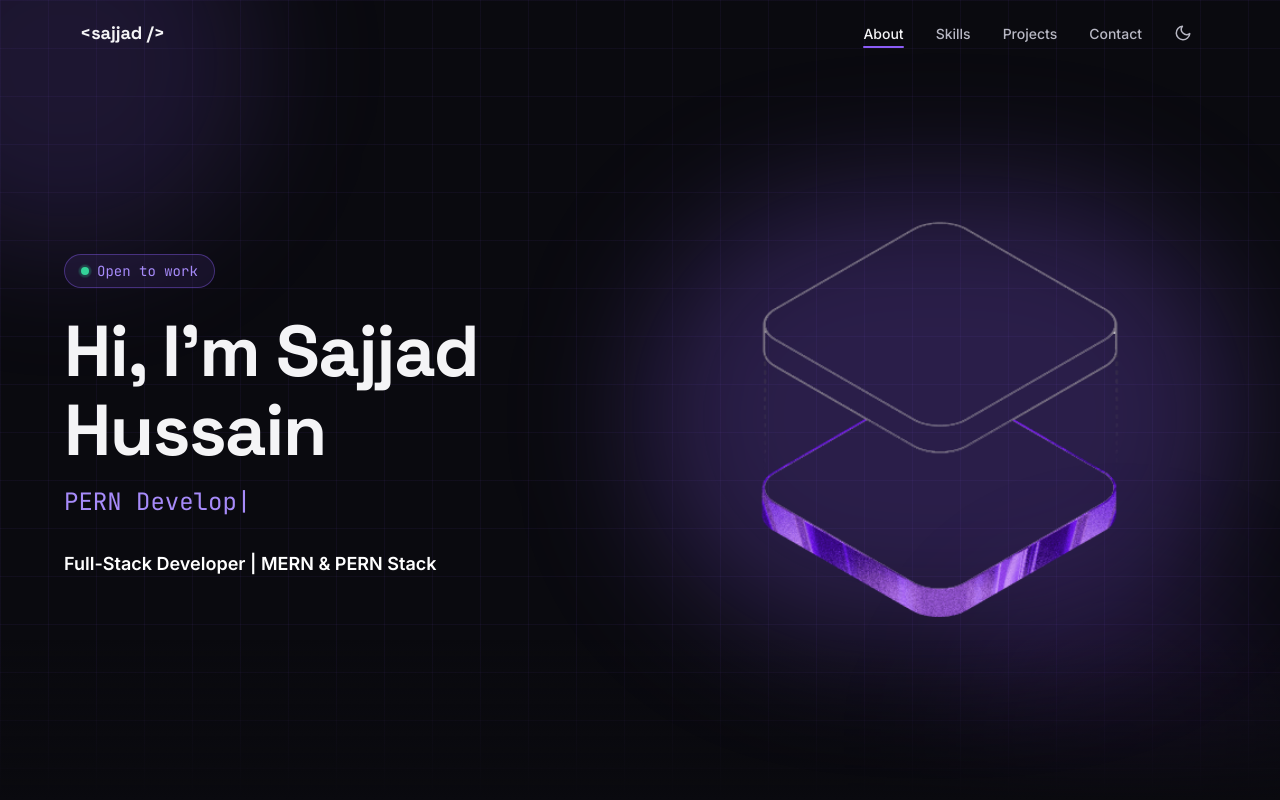
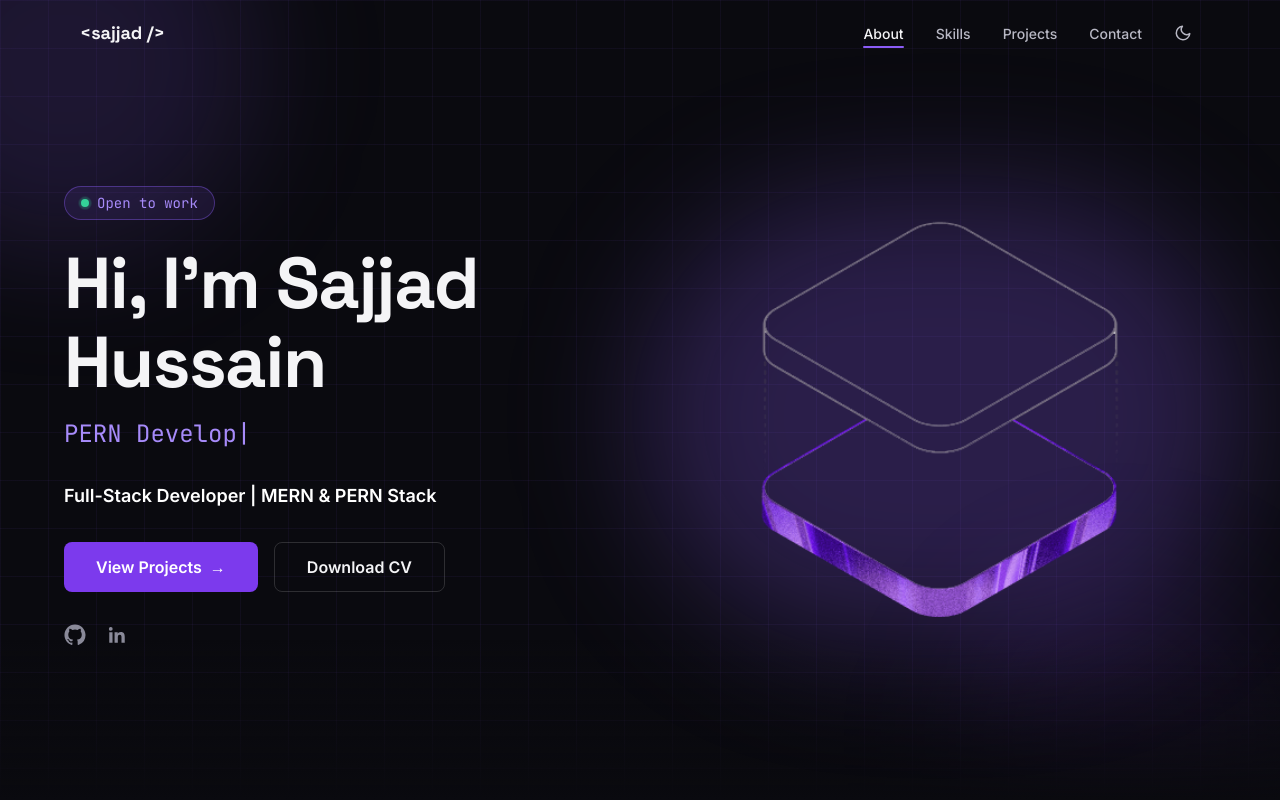
Before and after one commit to sajad-husain/portfolio-website, a React (Vite) app: page / in a window 1280 px wide. Shown: the top 800 px of the page. Built offline with nearby package versions, Linux system fonts and the light colour scheme.

Commit message:
feat: primary view projects CTA

```diff
--- a/src/components/Hero.jsx
+++ b/src/components/Hero.jsx
@@ -40,9 +40,51 @@ function Hero() {
                     <p className="text-xl md:text-2xl text-ink-secondary mb-8">
                         <TypingEffect words={ROLES} />
                     </p>
-                    <p className="text-lg font-semibold text-white">
+                    <p className="text-lg font-semibold text-white mb-8">
                         Full-Stack Developer | MERN &amp; PERN Stack
                     </p>
+
+                    <div className="flex flex-wrap justify-center md:justify-start gap-4 mb-8">
+                        <a
+                            href="#projects"
+                            className="btn-primary glow-hover py-3 px-8 text-base group inline-flex items-center gap-2"
+                        >
+                            View Projects
+                            <span className="transition-transform duration-200 group-hover:translate-x-1" aria-hidden="true">→</span>
+                        </a>
+                        <a
+                            href="/resume.pdf"
+                            download
+                            className="inline-flex items-center py-3 px-8 rounded-lg border border-white/15 text-base font-semibold text-ink-primary hover:border-accent/60 hover:bg-accent/10 transition-colors duration-200"
+                        >
+                            Download CV
+                        </a>
+                    </div>
+
+                    <div className="flex justify-center md:justify-start gap-5">
+                        <a
+                            href="https://github.com/yourusername"
+                            target="_blank"
+                            rel="noopener noreferrer"
+                            aria-label="GitHub profile"
+                            className="text-ink-muted hover:text-ink-primary transition-colors"
+                        >
+                            <svg width="22" height="22" viewBox="0 0 24 24" fill="currentColor" aria-hidden="true">
+                                <path d="M12 .5C5.65.5.5 5.65.5 12c0 5.08 3.29 9.39 7.86 10.91.58.11.79-.25.79-.55v-2.15c-3.2.7-3.87-1.36-3.87-1.36-.52-1.33-1.28-1.69-1.28-1.69-1.04-.71.08-.7.08-.7 1.15.08 1.76 1.19 1.76 1.19 1.03 1.75 2.69 1.25 3.34.95.1-.74.4-1.25.72-1.54-2.55-.29-5.23-1.28-5.23-5.68 0-1.26.45-2.28 1.19-3.09-.12-.29-.52-1.46.11-3.05 0 0 .97-.31 3.17 1.18a11 11 0 0 1 5.78 0c2.2-1.49 3.16-1.18 3.16-1.18.63 1.59.24 2.76.12 3.05.74.81 1.19 1.83 1.19 3.09 0 4.41-2.69 5.38-5.25 5.67.41.35.77 1.05.77 2.12v3.14c0 .31.21.67.8.55A11.51 11.51 0 0 0 23.5 12C23.5 5.65 18.35.5 12 .5z"/>
+                            </svg>
+                        </a>
+                        <a
+                            href="https://linkedin.com/in/yourusername"
+                            target="_blank"
+                            rel="noopener noreferrer"
+                            aria-label="LinkedIn profile"
+                            className="text-ink-muted hover:text-ink-primary transition-colors"
+                        >
+                            <svg width="22" height="22" viewBox="0 0 24 24" fill="currentColor" aria-hidden="true">
+                                <path d="M20.45 20.45h-3.56v-5.57c0-1.33-.02-3.04-1.85-3.04-1.85 0-2.14 1.45-2.14 2.94v5.67H9.34V9h3.42v1.56h.05c.48-.9 1.64-1.85 3.37-1.85 3.6 0 4.27 2.37 4.27 5.46v6.28zM5.34 7.43a2.07 2.07 0 1 1 0-4.13 2.07 2.07 0 0 1 0 4.13zM7.12 20.45H3.55V9h3.57v11.45z"/>
+                            </svg>
+                        </a>
+                    </div>
                 </div>
 
                 <div className="relative hidden md:flex justify-center">
```
